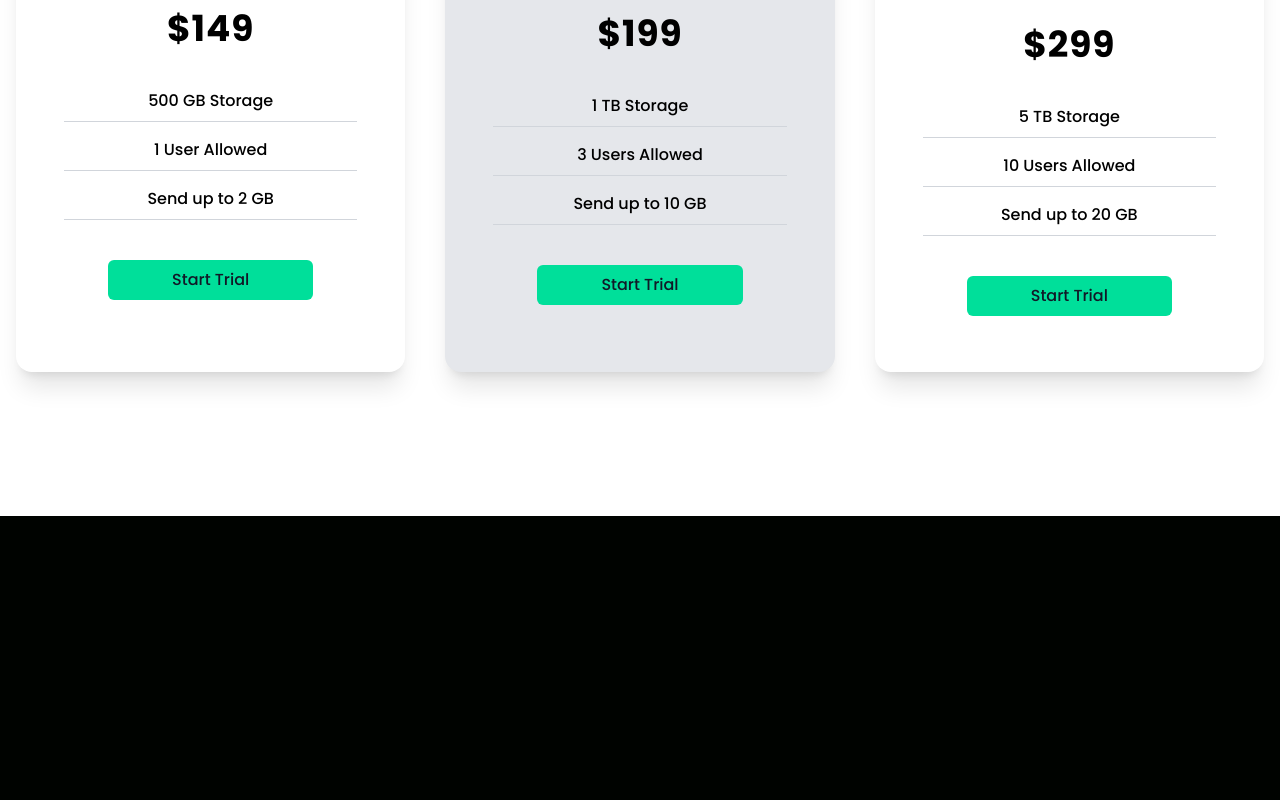
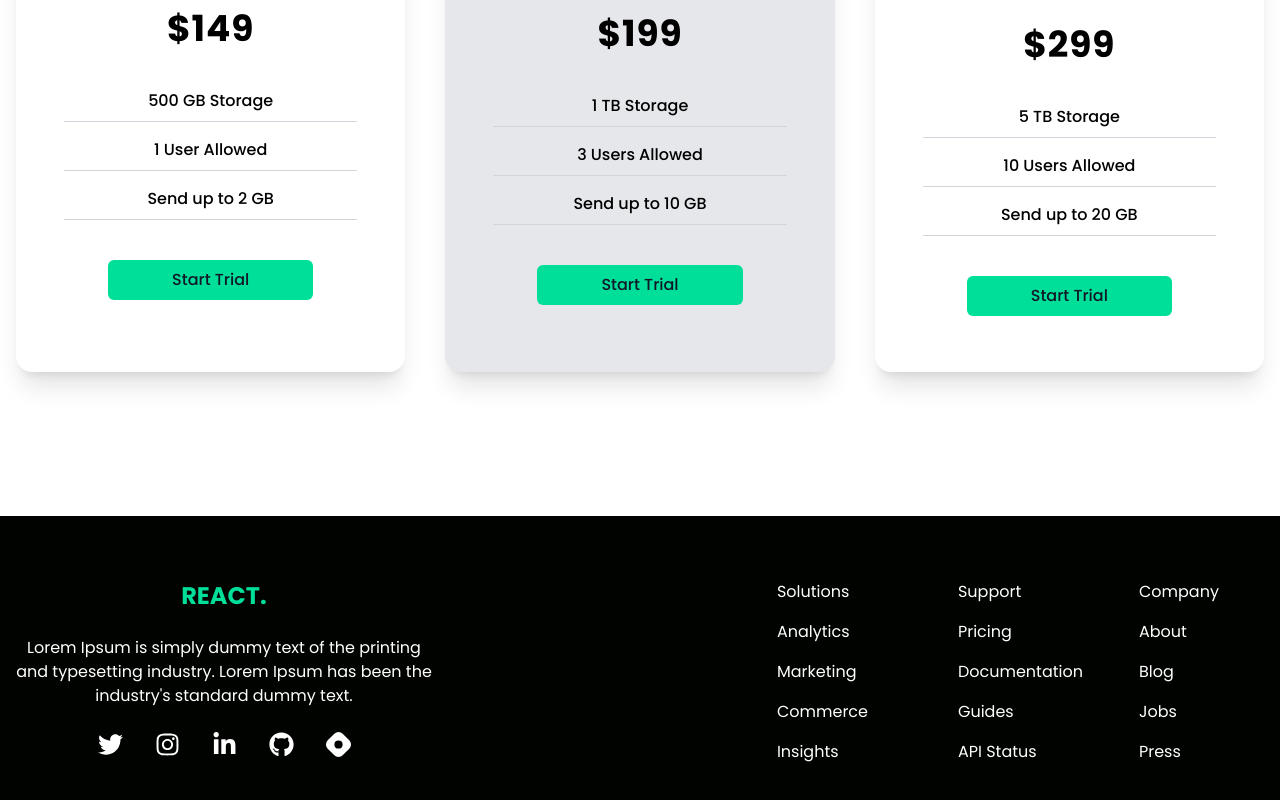
Before and after one commit to hassancodess/data-finance-website, a React (Vite) app: page / in a window 1280 px wide. Shown: the part 1795-2595 px from the top of the page. Before the commit the page ends 2311 px from the top, so only its background shows below. Built offline with nearby package versions, Linux system fonts and the light colour scheme.

Commit message:
Add Footer Component

```diff
--- a/src/App.jsx
+++ b/src/App.jsx
@@ -3,6 +3,7 @@ import Hero from './components/Hero'
 import Analytics from './components/Analytics'
 import Newsletter from './components/Newsletter'
 import Cards from './components/Cards'
+import Footer from './components/Footer'
 function App() {
   return (
     <>
@@ -11,6 +12,7 @@ function App() {
       <Analytics />
       <Newsletter />
       <Cards />
+      <Footer />
     </>
   )
 }
--- /dev/null
+++ b/src/components/Footer.jsx
@@ -0,0 +1,87 @@
+import React from 'react'
+import { FaLinkedinIn, FaInstagram, FaTwitter, FaGithub } from 'react-icons/fa'
+import { SiHashnode } from 'react-icons/si'
+
+function Footer() {
+  return (
+    <footer className='p-4 py-16 text-white'>
+      <div className='container mx-auto max-w-7xl'>
+        <div className='grid grid-cols-1 lg:grid-cols-3 justify-items-center gap-y-8 lg:justify-items-end'>
+          {/* Left Side */}
+          <div className='flex flex-col space-y-6 text-center lg:col-span-1'>
+            <h1 className='text-2xl font-bold uppercase text-cyanGreen'>
+              react.
+            </h1>
+            <p className='max-w-2xl lg:max-w-none'>
+              Lorem Ipsum is simply dummy text of the printing and typesetting
+              industry. Lorem Ipsum has been the industry's standard dummy text.
+            </p>
+            <div className='flex justify-center space-x-8'>
+              <a href='https://twitter.com/hassancodess' target='_blank'>
+                <FaTwitter
+                  size={25}
+                  className='duration-300 hover:text-cyanGreen'
+                />
+              </a>
+              <a href='https://www.instagram.com/hassancodess/' target='_blank'>
+                <FaInstagram
+                  size={25}
+                  className='duration-300 hover:text-cyanGreen'
+                />
+              </a>
+              <a
+                href='https://www.linkedin.com/in/hassancodess/'
+                target='_blank'
+              >
+                <FaLinkedinIn
+                  size={25}
+                  className='duration-300 hover:text-cyanGreen'
+                />
+              </a>
+              <a href='https://github.com/hassancodess' target='_blank'>
+                <FaGithub
+                  size={25}
+                  className='duration-300 hover:text-cyanGreen'
+                />
+              </a>
+              <a href='https://hashnode.com/@hassancodesss' target='_blank'>
+                <SiHashnode
+                  size={25}
+                  className='duration-300 hover:text-cyanGreen'
+                />
+              </a>
+            </div>
+          </div>
+          {/* Right Side */}
+          <div className='lg:col-span-2 '>
+            <div className='grid grid-cols-3 gap-x-14'>
+              <div className='flex flex-col space-y-4'>
+                <h4>Solutions</h4>
+                <p>Analytics</p>
+                <p>Marketing</p>
+                <p>Commerce</p>
+                <p>Insights</p>
+              </div>
+              <div className='flex flex-col space-y-4'>
+                <h4>Support</h4>
+                <p>Pricing</p>
+                <p>Documentation</p>
+                <p>Guides</p>
+                <p>API Status</p>
+              </div>
+              <div className='flex flex-col space-y-4'>
+                <h4>Company</h4>
+                <p>About</p>
+                <p>Blog</p>
+                <p>Jobs</p>
+                <p>Press</p>
+              </div>
+            </div>
+          </div>
+        </div>
+      </div>
+    </footer>
+  )
+}
+
+export default Footer
```
